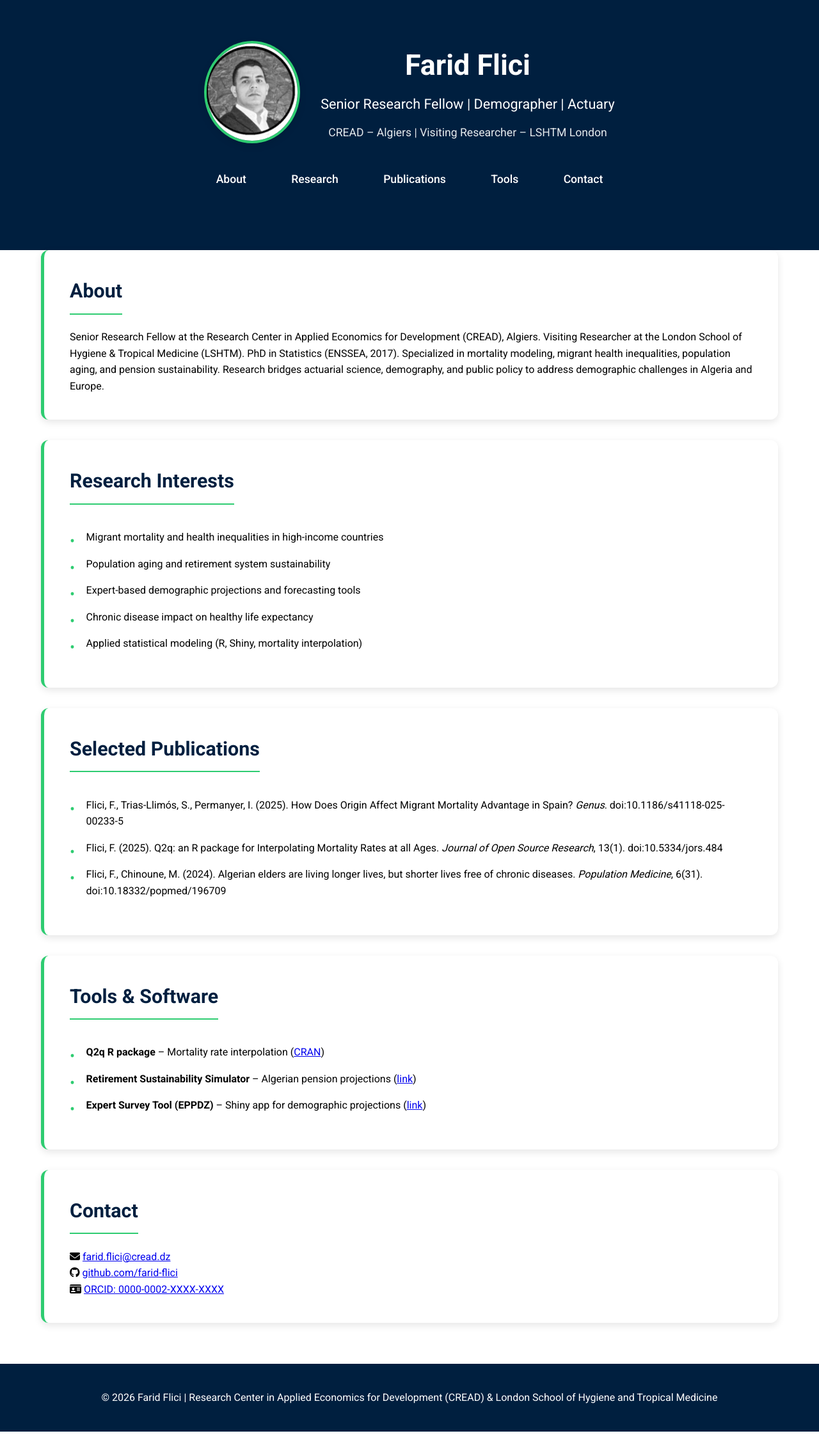
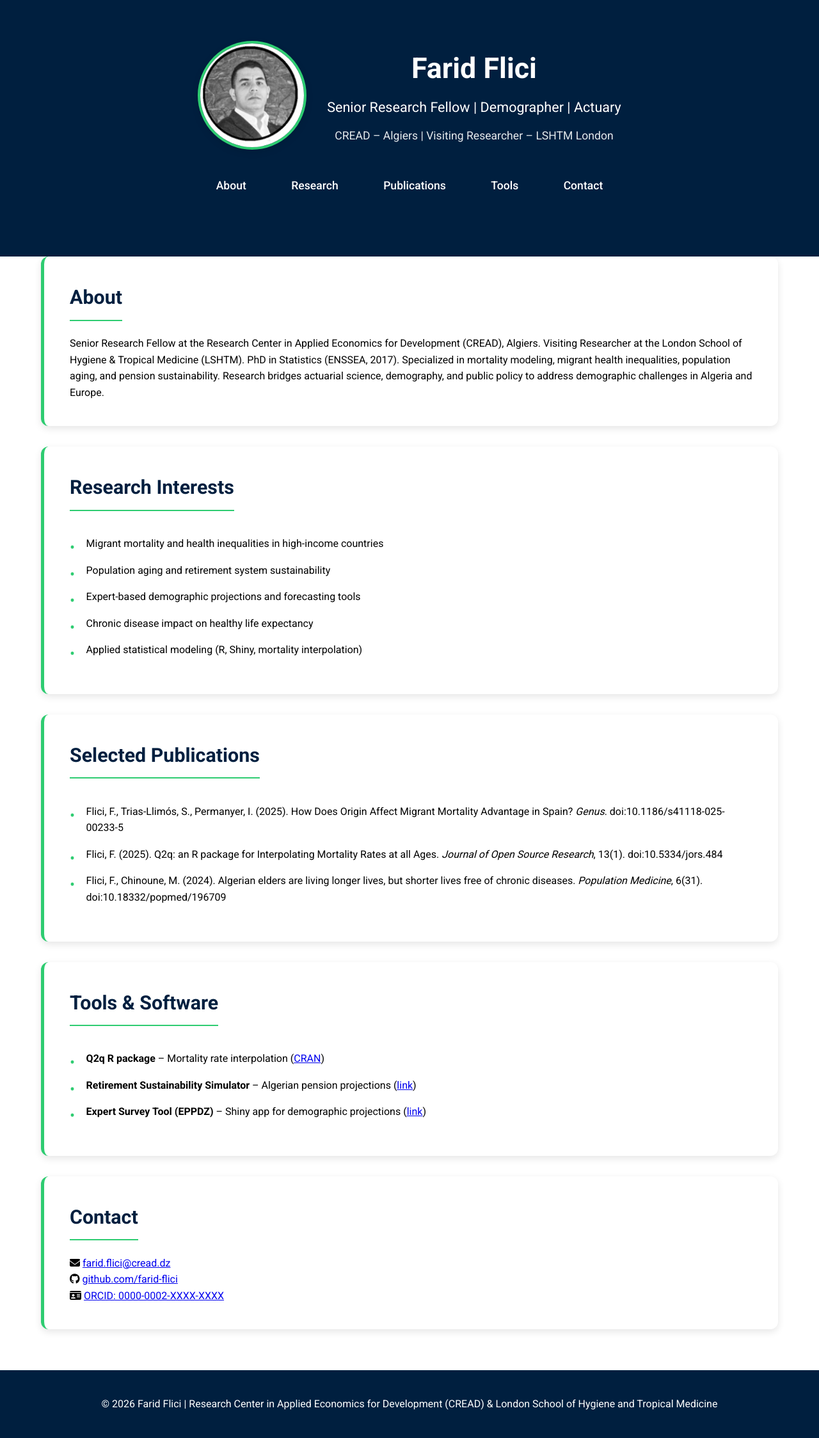
Before and after one commit to Farid-FLICI/farid-flici.github.io, a Jekyll site: the page index2.html, which Jekyll copies as it is, in a window 1280 px wide. Shown: the whole page at 64% size. Built offline with Jekyll 4.4.1, drawn with Linux system fonts in a browser that asks for light colours.

Commit message:
Update index2.html

```diff
--- a/index2.html
+++ b/index2.html
@@ -61,8 +61,8 @@
     }
 
     .profile-photo {
-      width: 150px;
-      height: 160px;
+      width: 170px;
+      height: 170px;
       border-radius: 60%;
       object-fit: cover;
       border: 4px solid var(--green);
```
